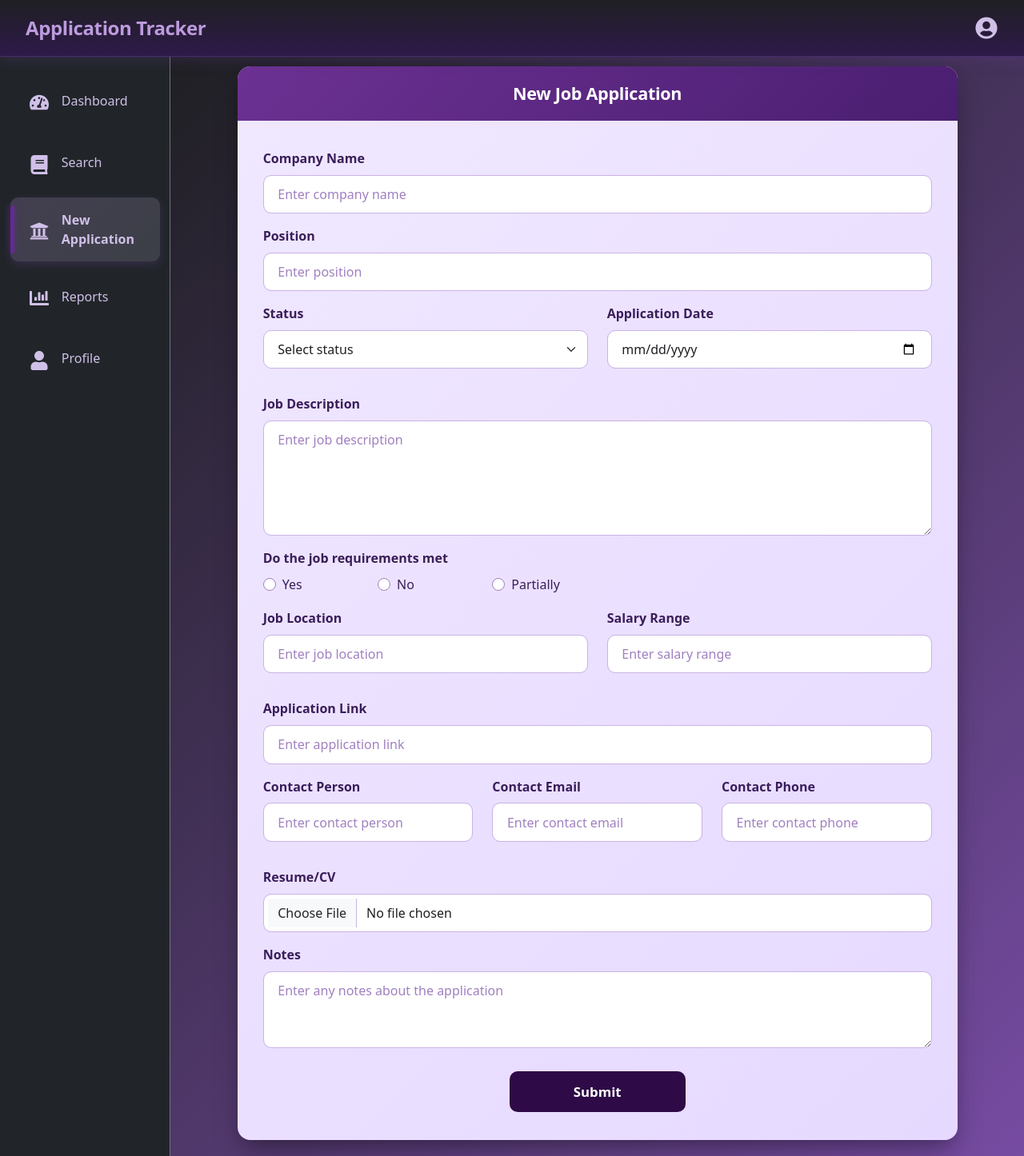
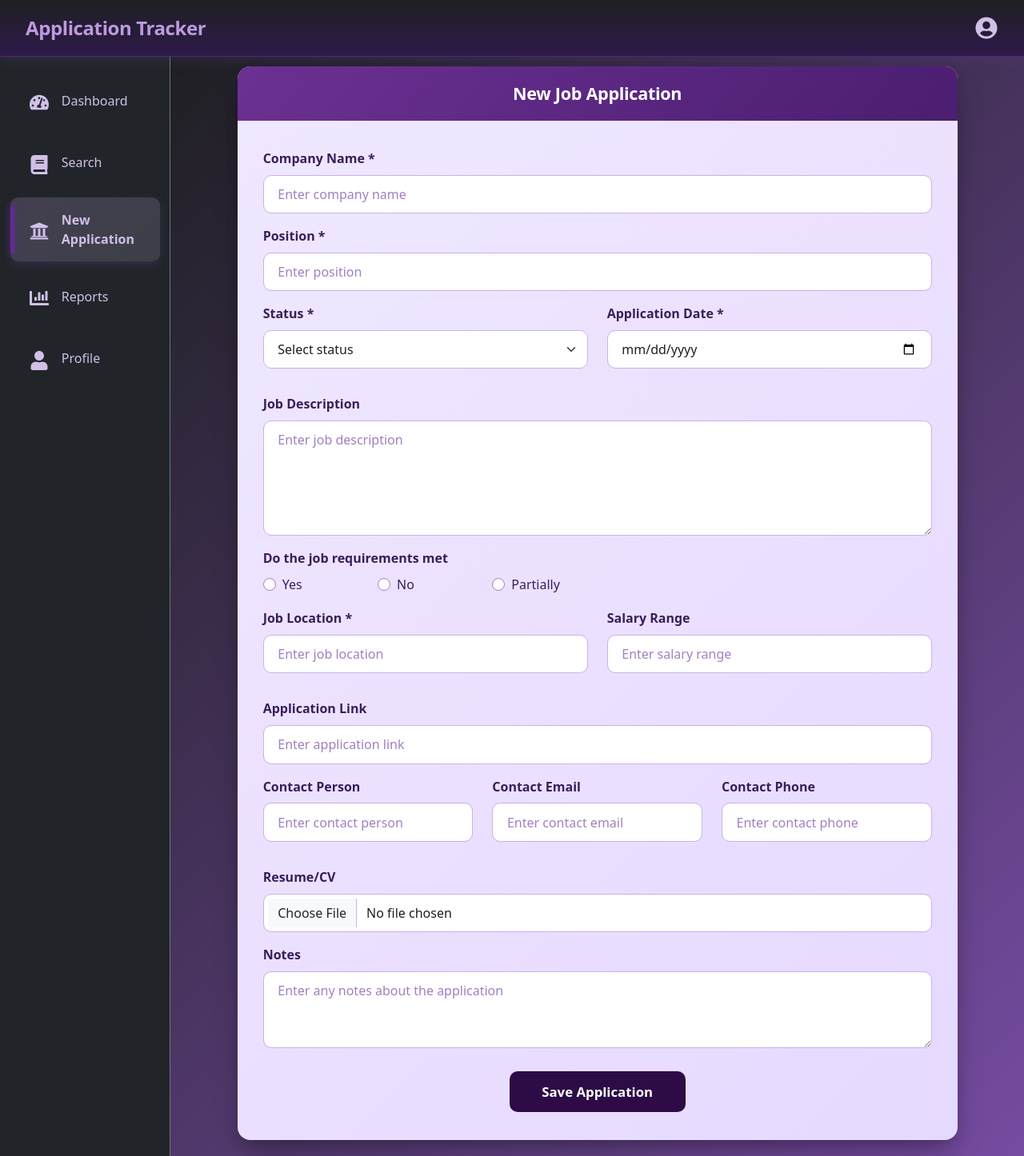
Before and after one commit to upeksha-c/Job-Application-Tracker, a React (Vite) app in the folder job-application-tracker-frontend/: page /addNew in a window 1280 px wide. Shown: the whole page at 80% size. Built offline with nearby package versions, Linux system fonts and the light colour scheme.

Commit message:
Connect backend and frontend to submit new application

```diff
--- a/job-application-tracker-frontend/src/components/Login.jsx
+++ b/job-application-tracker-frontend/src/components/Login.jsx
@@ -33,6 +33,7 @@ export default function Login() {
                 const response = await loginUser({email, password});
                 localStorage.setItem('token', response.token);
                 localStorage.setItem('user', JSON.stringify(response.user))
+                console.log("token:", response.token);
                 navigation("/dashboard");
             } catch (err) {
                 setError({apiError: "Login failed. Please check your credentials and try again."});
--- a/job-application-tracker-frontend/src/components/NewApplication.jsx
+++ b/job-application-tracker-frontend/src/components/NewApplication.jsx
@@ -2,6 +2,8 @@ import React from 'react'
 import { Card, Col, Container, Form, Row, Button } from 'react-bootstrap'
 import { useState } from 'react'
 import '../css/NewApplication.css'
+import { saveApplication } from './newApplicationService.js';
+import { useNavigate } from 'react-router-dom';
 
 export default function NewApplication() {
     const [company, setCompany] = useState("")
@@ -18,10 +20,84 @@ export default function NewApplication() {
     const [contactPhone, setContactPhone] = useState("")
     const [applicationLink, setApplicationLink] = useState("")
     const [resume, setResume] = useState(null)
+    const [error, setError] = useState({})
+
+    const navigate = useNavigate();
 
     // set up options for status dropdown
     const statusOptions = ["Applied", "Interviewing", "Offered", "Rejected"]
     const requirementsMetOptions = ["Yes", "No", "Partially"]
+
+    // Handle form submission
+    const handleSubmit = async (e) => {
+        e.preventDefault(); // Prevent default form submission behavior
+        const newErrors = {};
+        if (!company) {
+            newErrors.company = "Company name is required";
+            console.log("Company name is required");
+        }
+        if (!position) {
+            newErrors.position = "Position is required";
+        }
+        if (!status) {
+            newErrors.status = "Status is required";
+        }
+        if (!applicationDate) {
+            newErrors.applicationDate = "Application date is required";
+        }
+        if(!jobLocation) {
+            newErrors.jobLocation = "Job location is required";
+        }
+        setError(newErrors);
+
+        //Continue only if there are no validation errors
+        if (Object.keys(newErrors).length === 0) {
+            const applicationData = {
+                company,
+                position,
+                status,
+                application_date: applicationDate,
+                job_description: jobDescription,
+                requirements_met: requirementsMet,
+                job_location: jobLocation,
+                salary_range: salaryRange,
+                contact_person: contactPerson,
+                contact_email: contactEmail,
+                contact_phone: contactPhone,
+                application_link: applicationLink,
+                resume,
+                notes
+            };
+
+            try {
+                const response = await saveApplication({applicationData});
+                console.log("Application saved successfully:", response);
+                if (response.success) {
+                    navigate("/dashboard");
+                }
+
+            } catch (error) {
+                console.error("Error saving application:", error);
+                setError({apiError: "An error occurred while saving the application. Please try again."});
+            } finally {
+                // Reset form fields after submission
+                setCompany("");
+                setPosition("");
+                setStatus("");
+                setApplicationDate("");
+                setJobDescription("");
+                setRequirementsMet("");
+                setJobLocation("");
+                setSalaryRange("");
+                setContactPerson("");
+                setContactEmail("");
+                setContactPhone("");
+                setApplicationLink("");
+                setResume(null);
+                setNotes("");
+            }
+        }
+    }
   return (
     <div>
         <Container>
@@ -30,27 +106,29 @@ export default function NewApplication() {
                     <Card.Body className="card-body">
                         <Form>
                             <Form.Group className="mb-3" controlId="formTitleCompany">
-                                <Form.Label>Company Name</Form.Label>
+                                <Form.Label>Company Name *</Form.Label>
                                 <Form.Control required
                                     type="text"
                                     placeholder="Enter company name"
                                     value={company}
                                     onChange={(e) => setCompany(e.target.value)}
                                     />
+                                {error.company && <Form.Text className="text-danger">{error.company}</Form.Text>}
                             </Form.Group>
                             <Form.Group className="mb-3" controlId="formTitlePosition">
-                                <Form.Label>Position</Form.Label>
+                                <Form.Label>Position *</Form.Label>
                                 <Form.Control required
                                     type="text"
                                     placeholder="Enter position"
                                     value={position}
                                     onChange={(e) => setPosition(e.target.value)}
                                     />
+                                {error.position && <Form.Text className="text-danger">{error.position}</Form.Text>}
                             </Form.Group>
                             <Row className="mb-3">
                                 <Col sm={12} md={6} lg={6}>
                                     <Form.Group className="mb-3" controlId="formTitleStatus">
-                                        <Form.Label>Status</Form.Label>
+                                        <Form.Label>Status *</Form.Label>
                                         <Form.Select required
                                             value={status}
                                             onChange={(e) => setStatus(e.target.value)}
@@ -62,16 +140,18 @@ export default function NewApplication() {
                                                 </option>
                                             ))}
                                         </Form.Select>
+                                        {error.status && <Form.Text className="text-danger">{error.status}</Form.Text>}
                                     </Form.Group>
                                 </Col>
                                 <Col sm={12} md={6} lg={6}>
                                     <Form.Group className="mb-3" controlId="formApplicationDate">
-                                        <Form.Label>Application Date</Form.Label>
+                                        <Form.Label>Application Date *</Form.Label>
                                         <Form.Control required
                                             type="date"
                                             value={applicationDate}
                                             onChange={(e) => setApplicationDate(e.target.value)}
                                             />
+                                        {error.applicationDate && <Form.Text className="text-danger">{error.applicationDate}</Form.Text>}
                                     </Form.Group>
                                 </Col>
                             </Row>
@@ -107,14 +187,16 @@ export default function NewApplication() {
                             <Row className="mb-3">
                                 <Col sm={12} md={6} lg={6}>
                                     <Form.Group className="mb-3" controlId="formJobLocation">
-                                        <Form.Label>Job Location</Form.Label>
+                                        <Form.Label>Job Location *</Form.Label>
                                         <Form.Control
                                             type="text"
                                             placeholder="Enter job location"
                                             value={jobLocation}
                                             onChange={(e) => setJobLocation(e.target.value)}
                                         />
+                                        {error.jobLocation && <Form.Text className="text-danger">{error.jobLocation}</Form.Text>}
                                     </Form.Group>
+
                                 </Col>
                                 <Col sm={12} md={6} lg={6}>
                                     <Form.Group className="mb-3" controlId="formSalaryRange">
@@ -191,8 +273,8 @@ export default function NewApplication() {
                                 />
                             </Form.Group>
 
-                            <Button variant="primary" type="submit">
-                                Submit
+                            <Button variant="primary" type="submit" onClick={handleSubmit}>
+                                Save Application
                             </Button>
                         </Form>
                     </Card.Body>
--- /dev/null
+++ b/job-application-tracker-frontend/src/components/newApplicationService.js
@@ -0,0 +1,33 @@
+import axios from "axios";
+
+export async function saveApplication({applicationData}) {
+    const formData = new FormData();
+    formData.append("company", applicationData.company);
+    formData.append("position", applicationData.position);
+    formData.append("status", applicationData.status);
+    formData.append("requirements_met", applicationData.requirements_met);
+    formData.append("job_location", applicationData.job_location);
+    formData.append("job_description", applicationData.job_description);
+    formData.append("contact_person", applicationData.contact_person);
+    formData.append("salary_range", applicationData.salary_range);
+    formData.append("contact_email", applicationData.contact_email);
+    formData.append("contact_phone", applicationData.contact_phone);
+    formData.append("application_link", applicationData.application_link);
+    formData.append("notes", applicationData.notes);
+    formData.append("resume", applicationData.resume);
+    const token = localStorage.getItem("token");
+
+    const API_URL = import.meta.env.VITE_API_URL;
+
+    try {
+        const response = await axios.post(`${API_URL}/application`, formData, {
+            headers: {
+                "Content-Type": "multipart/form-data",
+                Authorization: `Bearer ${token}`
+            }
+        });
+        return response.data;
+    } catch (error) {
+        throw error;
+    }
+}
```
